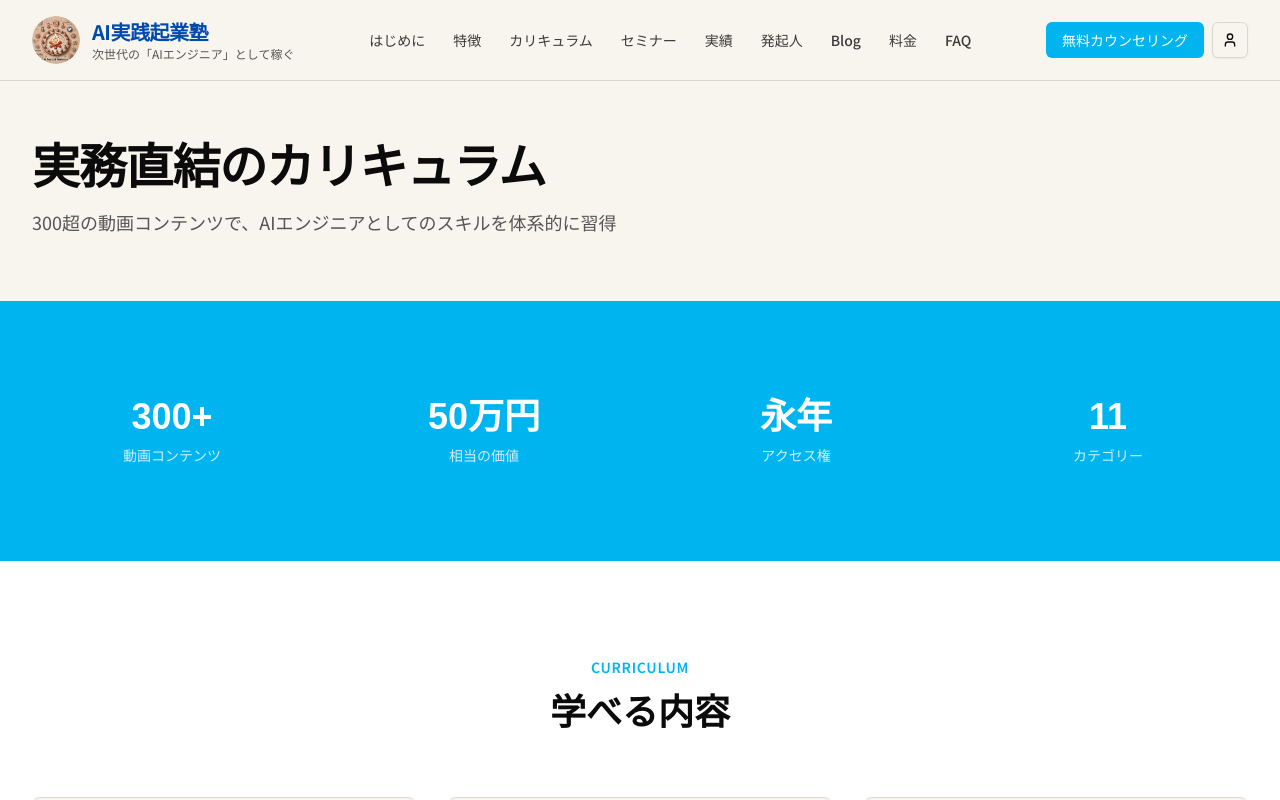
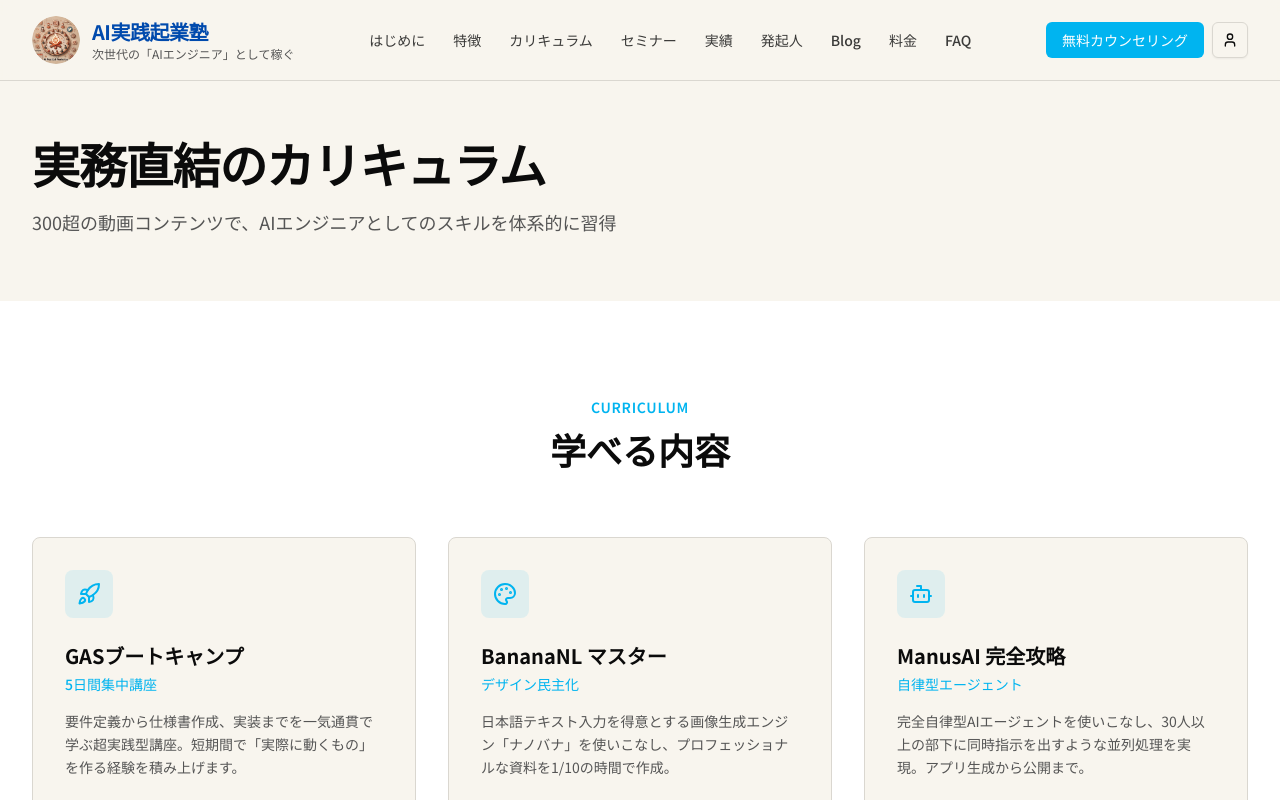
Before and after one commit to KANIKANIMAN1234/AI-jissenn-HP, a Next.js app in the folder 05_app/: page /curriculum in a window 1280 px wide. Shown: the top 800 px of the page. Built offline with nearby package versions, Linux system fonts and the light colour scheme.

Commit message:
カリキュラムページから統計情報セクションを削除
Made-with: Cursor

```diff
--- a/05_app/app/curriculum/page.tsx
+++ b/05_app/app/curriculum/page.tsx
@@ -52,13 +52,6 @@ const curriculumItems = [
     description: "市場リサーチ結果をレーダーチャート付きのExcelで出力。データを武器に変える技術を習得。",
     points: ["データ収集の自動化", "AIによる分析", "可視化とレポート作成", "意思決定への活用"],
   },
-]
-
-const stats = [
-  { value: "300+", label: "動画コンテンツ" },
-  { value: "50万円", label: "相当の価値" },
-  { value: "永年", label: "アクセス権" },
-  { value: "11", label: "カテゴリー" },
 ]
 
 const detailedCurriculum = [
@@ -157,22 +150,6 @@ export default function CurriculumPage() {
           </div>
         </section>
 
-        {/* Stats Section */}
-        <section className="py-16 lg:py-24 bg-primary">
-          <div className="max-w-7xl mx-auto px-6 lg:px-8">
-            <div className="grid grid-cols-2 lg:grid-cols-4 gap-8">
-              {stats.map((stat) => (
-                <div key={stat.label} className="text-center">
-                  <div className="text-3xl lg:text-4xl font-serif font-bold text-primary-foreground">
-                    {stat.value}
-                  </div>
-                  <div className="mt-2 text-sm text-primary-foreground/80">{stat.label}</div>
-                </div>
-              ))}
-            </div>
-          </div>
-        </section>
-
         {/* Curriculum Grid */}
         <section className="py-16 lg:py-24 bg-card">
           <div className="max-w-7xl mx-auto px-6 lg:px-8">
```
